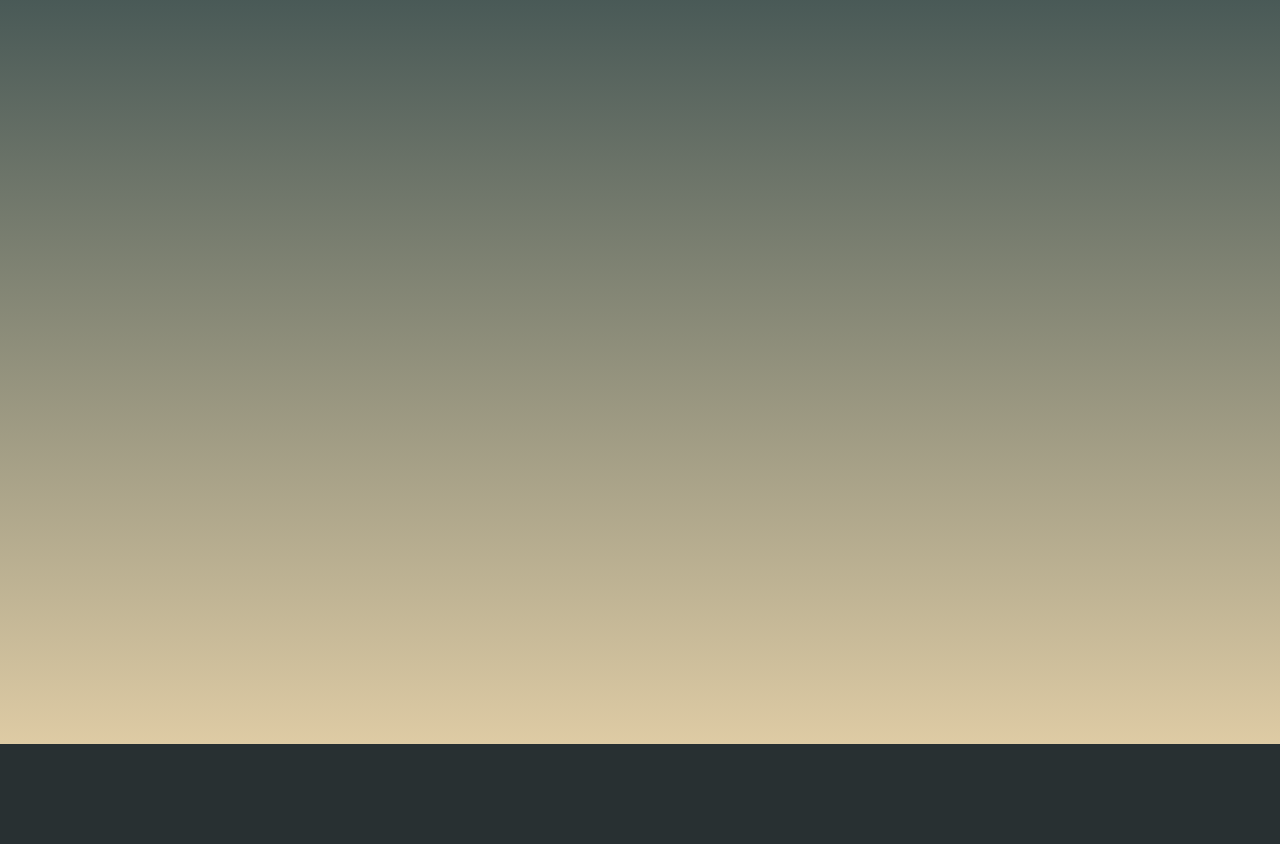
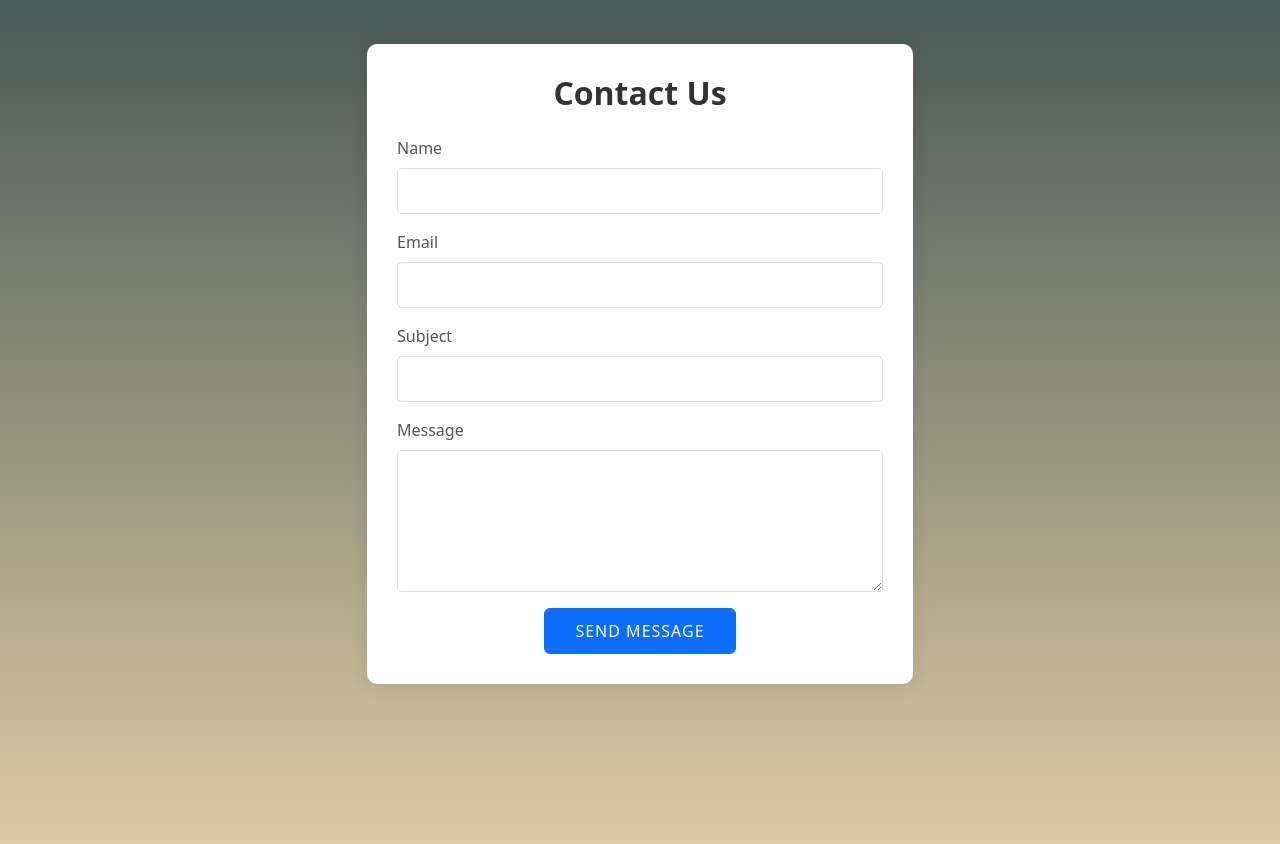
Before and after one commit to ShreyasPatil2000/Fake-News-Detection, a Flask app: page /contact in a window 1280 px wide. Shown: the part 56-900 px from the top of the page. Before the commit the page ends 800 px from the top, so only its background shows below. Run offline with Flask 3, Linux system fonts and the light colour scheme; parts of the project's set-up code (start-up, migrations or seed data) failed here and were passed over.

Commit message:
Cached for the graph and updated mail page

```diff
--- a/app.py
+++ b/app.py
@@ -2,13 +2,24 @@ import re
 import joblib
 import string
 import pandas as pd
-from flask import Flask, render_template, jsonify, request, redirect, url_for
+import os
+from flask import Flask, render_template, jsonify, request, redirect, url_for, flash
 from fakenews import create_bar_chart
+from flask_mail import Mail, Message
 
 app = Flask(__name__,template_folder='templates')
 model = joblib.load('model.pkl')
 # Global dictionary to store data
 data_store = {}
+
+app.config['MAIL_SERVER'] = 'smtp.gmail.com'
+app.config['MAIL_PORT'] = 465
+app.config['MAIL_USERNAME'] = os.getenv('MAIL_USERNAME')
+app.config['MAIL_PASSWORD'] = os.getenv('MAIL_PASSWORD')
+app.config['MAIL_USE_TLS'] = True
+app.config['MAIL_USE_SSL'] = True
+
+mail = Mail(app)
 
 @app.template_filter('content_present')
 def content_present(txt):
@@ -22,8 +33,26 @@ def index():
 def about():
     return render_template('aboutus.html')
 
-@app.route('/contact')
+@app.route('/contact', methods=['GET', 'POST'])
 def contact():
+    if request.method == 'POST':
+        name = request.form.get('name')
+        email = request.form.get('email')
+        subject = request.form.get('subject')
+        message = request.form.get('message')
+        msg = Message(subject, sender=email, recipients=[os.getenv('MAIL_USERNAME')])
+        msg.body = f'''From: {name} <{email}>
+        Subject: {subject}
+        Message:
+        {message}'''
+        try:
+            mail.send(msg)
+            flash('Your message has been sent successfully!', 'success')
+        except Exception as e:
+            flash('An error occurred while sending your message. Please try again.', 'error')
+
+        return redirect(url_for('contact'))
+
     return render_template('contactus.html')
 
 def wordpre(text):
--- a/fakenews.py
+++ b/fakenews.py
@@ -17,6 +17,7 @@ from sklearn.model_selection import train_test_split
 from sklearn.feature_extraction.text import TfidfTransformer
 from sklearn.pipeline import Pipeline
 import plotly.express as px
+from functools import lru_cache
 
 def wordpre(text):
     text = text.lower()
@@ -82,9 +83,14 @@ d = pd.concat(frames)
 d = d.drop_duplicates()
 d = d.dropna()
 
+@lru_cache(maxsize=1)
 def create_bar_chart():
     d['label'] = d['label'].astype(str)
-    fig = px.histogram(d, x='label', text_auto=True)
+    fig = px.histogram(d, x='label', text_auto=True )
+    # Set transparent backgrounds so your page background shows through
+    fig.update_layout(
+        paper_bgcolor='rgba(0,0,0,0)',  # transparent outer background
+    )
     return fig
 
 x_train,x_test,y_train,y_test = train_test_split(d['article'], d['label'], test_size=0.2, random_state=2020)
--- a/static/contact.css
+++ b/static/contact.css
@@ -1,5 +1,58 @@
 body {
-    background: -webkit-linear-gradient(to right, #3e5151, #decba4);
-    background: linear-gradient(to bottom, #3e5151, #decba4);
-    min-height: 100vh;
-  }
+  background: -webkit-linear-gradient(to right, #3e5151, #decba4);
+  background: linear-gradient(to bottom, #3e5151, #decba4);
+  min-height: 100vh;
+}
+
+.contact {
+  margin-top: 100px;
+}
+
+.contact-form {
+  background-color: #ffffff;
+  padding: 30px;
+  border-radius: 10px;
+  box-shadow: 0 0 20px rgba(0, 0, 0, 0.1);
+}
+
+.contact-form h2 {
+  color: #333;
+  margin-bottom: 30px;
+  font-weight: 600;
+}
+
+.form-group label {
+  color: #555;
+  font-weight: 500;
+  margin-bottom: 8px;
+}
+
+.form-control {
+  border: 1px solid #ddd;
+  border-radius: 5px;
+  padding: 10px 15px;
+  transition: border-color 0.3s ease;
+}
+
+.form-control:focus {
+  border-color: #007bff;
+  box-shadow: 0 0 0 0.2rem rgba(0, 123, 255, 0.25);
+}
+
+textarea.form-control {
+  resize: vertical;
+  min-height: 120px;
+}
+
+.btn-primary {
+  padding: 10px 30px;
+  font-weight: 500;
+  text-transform: uppercase;
+  letter-spacing: 1px;
+  transition: all 0.3s ease;
+}
+
+.btn-primary:hover {
+  transform: translateY(-2px);
+  box-shadow: 0 5px 15px rgba(0, 123, 255, 0.3);
+}
--- a/templates/contactus.html
+++ b/templates/contactus.html
@@ -1,19 +1,60 @@
 <!DOCTYPE html>
 <html lang="en">
   <head>
-  <meta charset="UTF-8">
-  <meta http-equiv="X-UA-Compatible" content="IE=edge">
-  <meta name="viewport" content="width=device-width, initial-scale=1.0">
+    <meta charset="UTF-8" />
+    <meta http-equiv="X-UA-Compatible" content="IE=edge" />
+    <meta name="viewport" content="width=device-width, initial-scale=1.0" />
     <title>Fake News Detection</title>
-  <link href="https://cdn.jsdelivr.net/npm/bootstrap@5.3.3/dist/css/bootstrap.min.css" rel="stylesheet" integrity="sha384-QWTKZyjpPEjISv5WaRU9OFeRpok6YctnYmDr5pNlyT2bRjXh0JMhjY6hW+ALEwIH" crossorigin="anonymous">
-  <link rel="stylesheet" type="text/css" href="{{ url_for('static', filename='contact.css')}}">
+    <link
+      href="https://cdn.jsdelivr.net/npm/bootstrap@5.3.3/dist/css/bootstrap.min.css"
+      rel="stylesheet"
+      integrity="sha384-QWTKZyjpPEjISv5WaRU9OFeRpok6YctnYmDr5pNlyT2bRjXh0JMhjY6hW+ALEwIH"
+      crossorigin="anonymous"
+    />
+    <link rel="stylesheet" type="text/css" href="{{ url_for('static', filename='contact.css')}}" />
   </head>
   <body>
-  <div class="contact">
     {% include '_navbar.html' %}
+    <div class="container contact">
+      <div class="row justify-content-center">
+        <div class="col-md-6">
+          <div class="contact-form">
+            <h2 class="text-center mb-4">Contact Us</h2>
+            <form action="{{ url_for('contact') }}" method="POST">
+              <div class="form-group mb-3">
+                <label for="name">Name</label>
+                <input type="text" class="form-control" id="name" name="name" required />
+              </div>
+              <div class="form-group mb-3">
+                <label for="email">Email</label>
+                <input type="email" class="form-control" id="email" name="email" required />
+              </div>
+              <div class="form-group mb-3">
+                <label for="subject">Subject</label>
+                <input type="text" class="form-control" id="subject" name="subject" required />
+              </div>
+              <div class="form-group mb-3">
+                <label for="message">Message</label>
+                <textarea class="form-control" id="message" name="message" rows="5" required></textarea>
+              </div>
+              <div class="text-center">
+                <button type="submit" class="btn btn-primary">Send Message</button>
+              </div>
+            </form>
+          </div>
+        </div>
+      </div>
     </div>
     <script src="https://ajax.googleapis.com/ajax/libs/jquery/3.7.1/jquery.min.js"></script>
-  <script src="https://cdn.jsdelivr.net/npm/@popperjs/core@2.11.8/dist/umd/popper.min.js" integrity="sha384-I7E8VVD/ismYTF4hNIPjVp/Zjvgyol6VFvRkX/vR+Vc4jQkC+hVqc2pM8ODewa9r" crossorigin="anonymous"></script>
-  <script src="https://cdn.jsdelivr.net/npm/bootstrap@5.3.3/dist/js/bootstrap.min.js" integrity="sha384-0pUGZvbkm6XF6gxjEnlmuGrJXVbNuzT9qBBavbLwCsOGabYfZo0T0to5eqruptLy" crossorigin="anonymous"></script>
+    <script
+      src="https://cdn.jsdelivr.net/npm/@popperjs/core@2.11.8/dist/umd/popper.min.js"
+      integrity="sha384-I7E8VVD/ismYTF4hNIPjVp/Zjvgyol6VFvRkX/vR+Vc4jQkC+hVqc2pM8ODewa9r"
+      crossorigin="anonymous"
+    ></script>
+    <script
+      src="https://cdn.jsdelivr.net/npm/bootstrap@5.3.3/dist/js/bootstrap.min.js"
+      integrity="sha384-0pUGZvbkm6XF6gxjEnlmuGrJXVbNuzT9qBBavbLwCsOGabYfZo0T0to5eqruptLy"
+      crossorigin="anonymous"
+    ></script>
   </body>
 </html>
```
Also changed, not shown: static/about.css (+18 -4 lines), templates/aboutus.html (+25 -12 lines), templates/index.html (+6 -6 lines), templates/_navbar.html (indentation only), 1 other file. Lines whose indentation alone changed are shown as unchanged.
